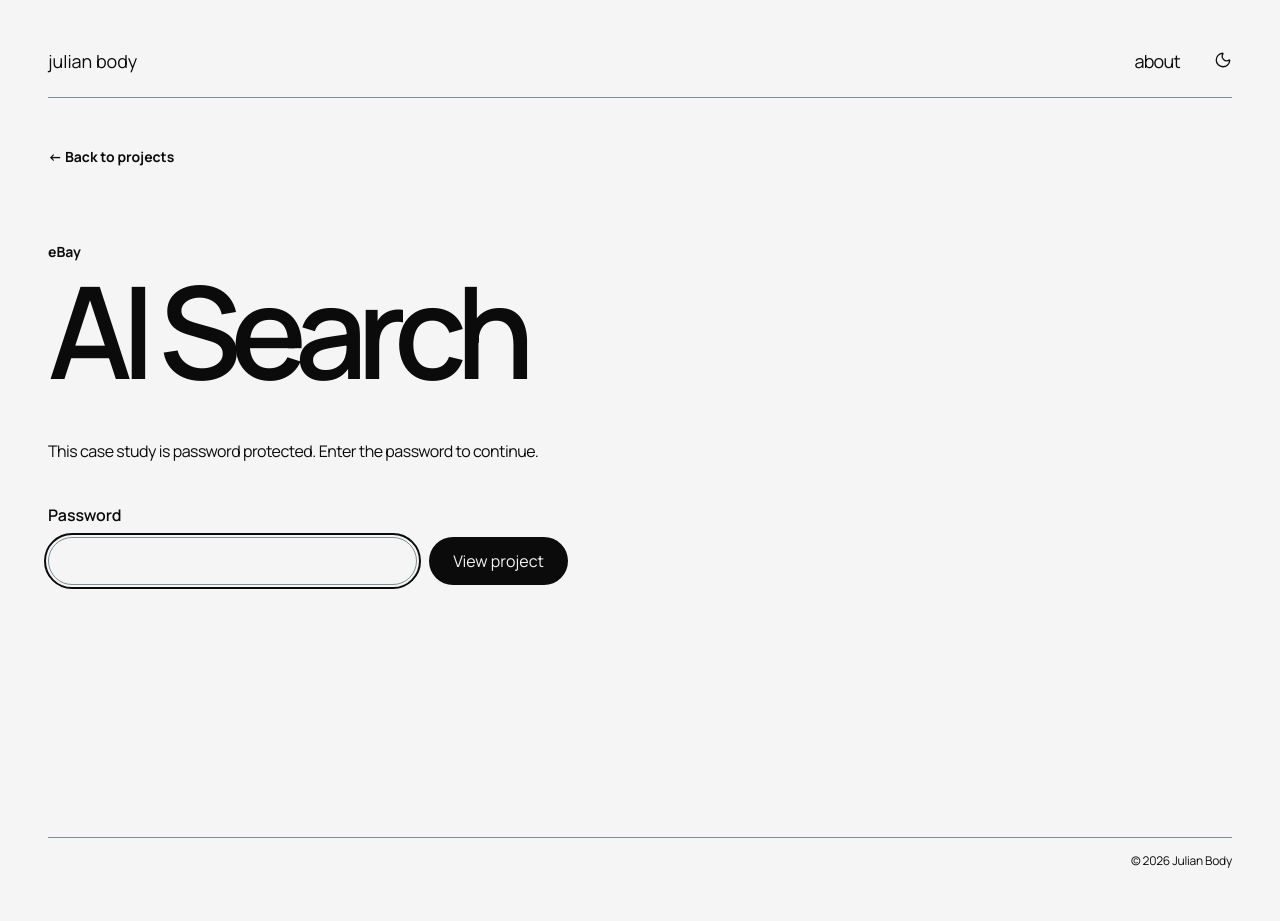
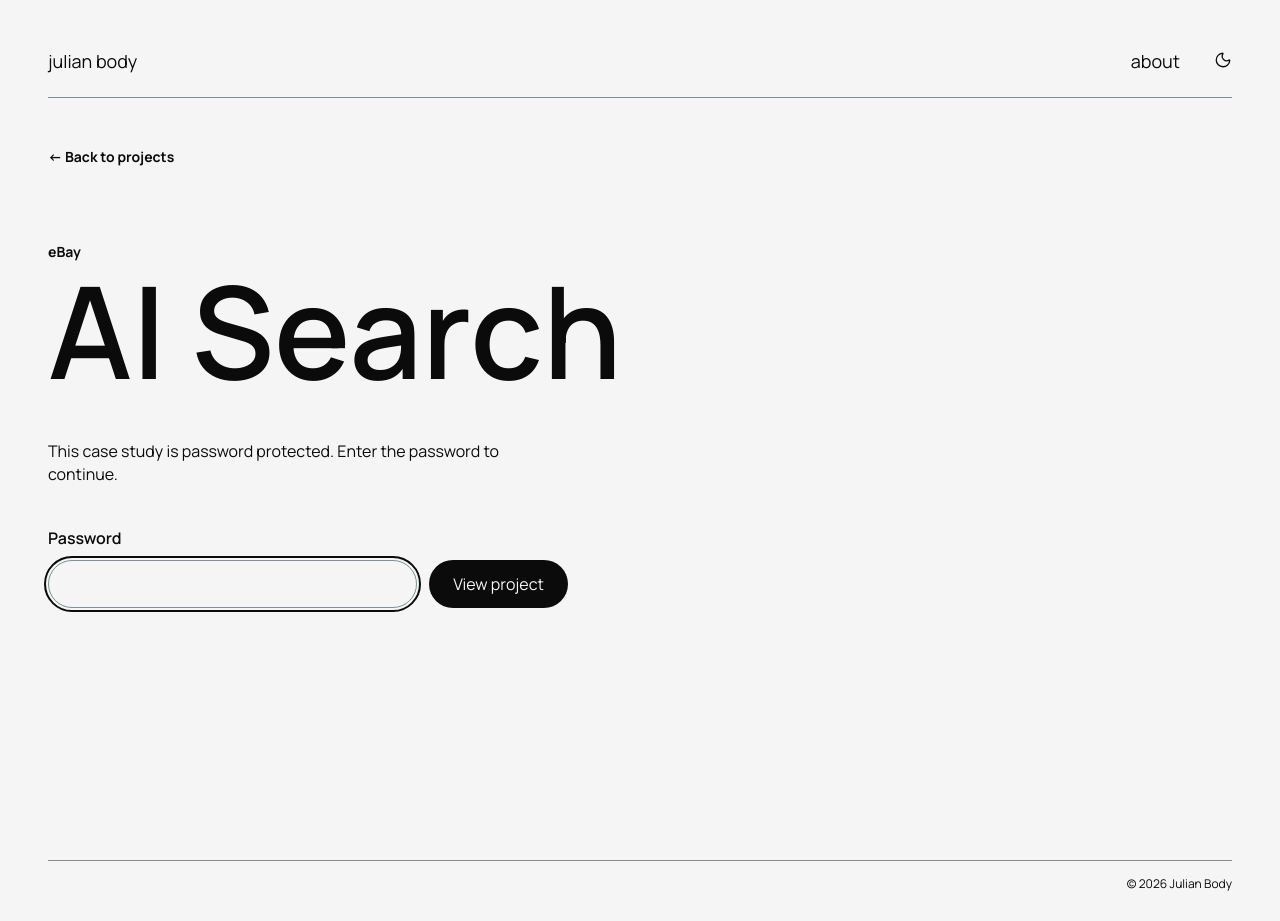
Before and after one commit to jbody-2/portfolio-website, a Next.js app: page /unlock in a window 1280 px wide. Before the commit the page ends 898 px from the top, so only its background shows below. Built offline with nearby package versions, Linux system fonts and the light colour scheme.

Commit message:
Reset letter spacing to 0 site-wide

```diff
--- a/app/globals.css
+++ b/app/globals.css
@@ -12,16 +12,16 @@ body { margin: 0; background: var(--bg); color: var(--text); font-family: 'Manro
 .nav-wrap { padding: 48px 48px 0; }
 .nav { height: 50px; display: flex; align-items: flex-start; justify-content: space-between; border-bottom: 1px solid #7D9193; }
 .wordmark { font-size: 18px; }
-.nav-links { display: flex; align-items: center; gap: 28px; font-size: 18px; letter-spacing: -.04em; }
+.nav-links { display: flex; align-items: center; gap: 28px; font-size: 18px; letter-spacing: 0; }
 .theme-toggle { border: 0; color: inherit; background: transparent; padding: 0 0 3px 6px; cursor: pointer; display: grid; place-items: center; }
 main { padding: 0 48px; }
-.project-meta, footer { font-size: 12px; letter-spacing: -.02em; }
+.project-meta, footer { font-size: 12px; letter-spacing: 0; }
 .projects { padding-top: 48px; }
 .project-card { min-width: 0; }
 .project-image { transition: opacity .2s ease; }
 .project-image:hover { opacity: .85; }
 
-h1 { margin: 0; font-size: clamp(52px, 8vw, 118px); line-height: .95; letter-spacing: -.085em; font-weight: 500; }
+h1 { margin: 0; font-size: clamp(52px, 8vw, 118px); line-height: .95; letter-spacing: 0; font-weight: 500; }
 
 .case-study { max-width: none; margin: 0; padding-top: 48px; text-align: left; font-weight: 700; }
 .case-study .case-company, .case-study .section-subtitle, .case-study .stats span { font-weight: 700; }
@@ -38,7 +38,7 @@ h1 { margin: 0; font-size: clamp(52px, 8vw, 118px); line-height: .95; letter-spa
 .case-meta div { display: grid; gap: 10px; }
 .case-meta span { font-size: 16px; font-weight: 600; }
 .case-meta strong { font-size: 16px; font-weight: 400; }
-.case-intro { max-width: none; width: 100%; margin: 56px 0 0; font-size: 48px; line-height: 1.04; letter-spacing: -.06em; font-weight: 300; }
+.case-intro { max-width: none; width: 100%; margin: 56px 0 0; font-size: 48px; line-height: 1.04; letter-spacing: 0; font-weight: 300; }
 .case-cta { margin-top: 24px; height: 48px; border: 0; border-radius: 48px; padding: 0 24px; display: inline-flex; align-items: center; justify-content: center; background: var(--text); color: var(--bg); font: inherit; font-size: 16px; font-weight: 400; cursor: pointer; }
 .case-study > .back-link { display: block; margin: 0 0 48px; }
 .case-study > .stats { margin-bottom: 48px; }
@@ -55,8 +55,8 @@ h1 { margin: 0; font-size: clamp(52px, 8vw, 118px); line-height: .95; letter-spa
 .case-copy { max-width: none; margin: 128px 0; }
 .case-copy section { display: grid; grid-template-columns: repeat(2, minmax(0, 1fr)); column-gap: 64px; align-items: start; }
 .case-copy section + section { margin-top: 112px; }
-.case-copy h2 { font-size: 48px; letter-spacing: -.06em; font-weight: 400; margin: 0; }
-.case-copy p { font-size: 16px; line-height: 1.45; letter-spacing: -.03em; margin: 0; font-weight: 400; }
+.case-copy h2 { font-size: 48px; letter-spacing: 0; font-weight: 400; margin: 0; }
+.case-copy p { font-size: 16px; line-height: 1.45; letter-spacing: 0; margin: 0; font-weight: 400; }
 .case-copy .section-subtitle { font-size: 16px; font-weight: 600; }
 .case-copy section > :not(h2) { grid-column: 2; }
 .case-copy .section-subtitle { margin-bottom: 16px; }
@@ -64,7 +64,7 @@ h1 { margin: 0; font-size: clamp(52px, 8vw, 118px); line-height: .95; letter-spa
 .portrait { aspect-ratio: .8; min-height: 0; }
 .stats { display: grid; grid-template-columns: repeat(2, 1fr); gap: 0; background: transparent; margin: 96px 0; }
 .stats div { background: transparent; padding: 40px 32px 40px 0; display: grid; gap: 12px; }
-.stats strong { font-size: clamp(44px, 7vw, 88px); letter-spacing: -.08em; font-weight: 700; }
+.stats strong { font-size: clamp(44px, 7vw, 88px); letter-spacing: 0; font-weight: 700; }
 .back-link-bottom { margin-bottom: 48px; }
 .stats span { color: var(--text); font-size: 14px; }
 
@@ -74,7 +74,7 @@ h1 { margin: 0; font-size: clamp(52px, 8vw, 118px); line-height: .95; letter-spa
 .project-image img { object-fit: cover; }
 .project-number { position: absolute; top: 14px; left: 16px; color: rgba(255,255,255,.75); font-size: 12px; font-weight: 700; mix-blend-mode: difference; }
 .project-meta { display: flex; justify-content: space-between; align-items: baseline; padding-top: 12px; }
-.project-meta h3 { margin: 0; font-size: 16px; letter-spacing: -.04em; font-weight: 600; }
+.project-meta h3 { margin: 0; font-size: 16px; letter-spacing: 0; font-weight: 600; }
 .project-meta div { display: flex; gap: 18px; font-size: 16px; color: var(--text); }
 footer { border-top: 1px solid #7D9193; margin: 0 48px; padding: 14px 0 28px; display: flex; justify-content: space-between; color: var(--text); }
 @media (max-width: 1279px) { .project-grid { grid-template-columns: 1fr; row-gap: 64px; } .project-image { aspect-ratio: 1.65; } }
@@ -85,7 +85,7 @@ footer { align-items: baseline; }
 .footer-copy { margin-left: auto; text-align: right; }
 .unlock { padding-left: 48px; padding-right: 48px; }
 .unlock .back-link { display: block; margin-bottom: 48px; }
-.unlock-note { margin: 48px 0 0; max-width: 520px; font-size: 16px; line-height: 1.45; font-weight: 400; letter-spacing: -.03em; }
+.unlock-note { margin: 48px 0 0; max-width: 520px; font-size: 16px; line-height: 1.45; font-weight: 400; letter-spacing: 0; }
 .unlock-form { display: grid; gap: 10px; margin-top: 40px; max-width: 520px; }
 .unlock-label { font-size: 16px; font-weight: 600; }
 .unlock-row { display: flex; gap: 12px; }
@@ -96,11 +96,11 @@ footer { align-items: baseline; }
 .unlock-error { min-height: 22px; margin: 4px 0 0; font-size: 14px; font-weight: 600; color: #c2410c; }
 @media (max-width: 700px) { .unlock { padding-left: 20px; padding-right: 20px; } .unlock-row { flex-direction: column; } }
 .about-page { padding-top: 56px; }
-.about-bio { margin: 0; max-width: 1000px; font-size: 48px; line-height: 1.04; letter-spacing: -.06em; font-weight: 400; text-wrap: pretty; }
+.about-bio { margin: 0; max-width: 1000px; font-size: 48px; line-height: 1.04; letter-spacing: 0; font-weight: 400; text-wrap: pretty; }
 .about-capabilities { position: relative; display: grid; grid-template-columns: repeat(2, minmax(0, 1fr)); column-gap: 64px; margin-top: 128px; }
-.about-label { grid-column: 1 / -1; grid-row: 1; margin: 0 0 16px; font-size: 16px; font-weight: 600; letter-spacing: .02em; text-transform: uppercase; color: var(--squall); }
+.about-label { grid-column: 1 / -1; grid-row: 1; margin: 0 0 16px; font-size: 16px; font-weight: 600; letter-spacing: 0; text-transform: uppercase; color: var(--squall); }
 .capability-list { grid-column: 1 / -1; grid-row: 2; list-style: none; margin: 0; padding: 0; }
-.capability-list li { padding: 18px 0; border-bottom: 1px solid var(--squall); font-size: 18px; line-height: 1.1; letter-spacing: -.05em; font-weight: 400; transition: opacity 200ms ease; }
+.capability-list li { padding: 18px 0; border-bottom: 1px solid var(--squall); font-size: 18px; line-height: 1.1; letter-spacing: 0; font-weight: 400; transition: opacity 200ms ease; }
 .capability-list:has(li:hover) li:not(:hover) { opacity: .3; }
 .about-portrait { grid-column: 2; grid-row: 2; align-self: center; translate: 0 -64px; position: relative; z-index: 1; width: min(100%, 440px); justify-self: end; aspect-ratio: 6 / 7; overflow: hidden; border-radius: 16px; background: #ddd; }
 .about-portrait img { object-fit: cover; object-position: 50% 40%; }
```
